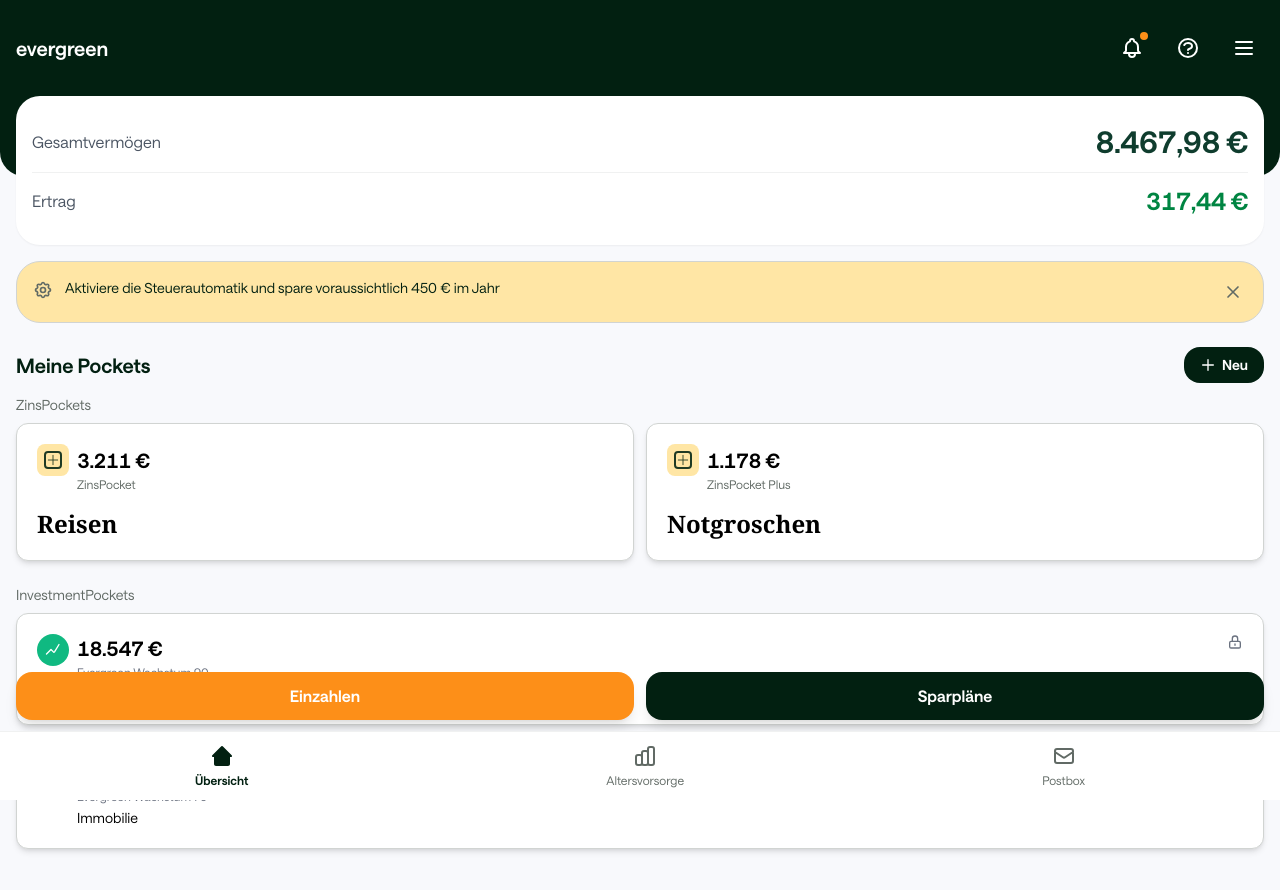
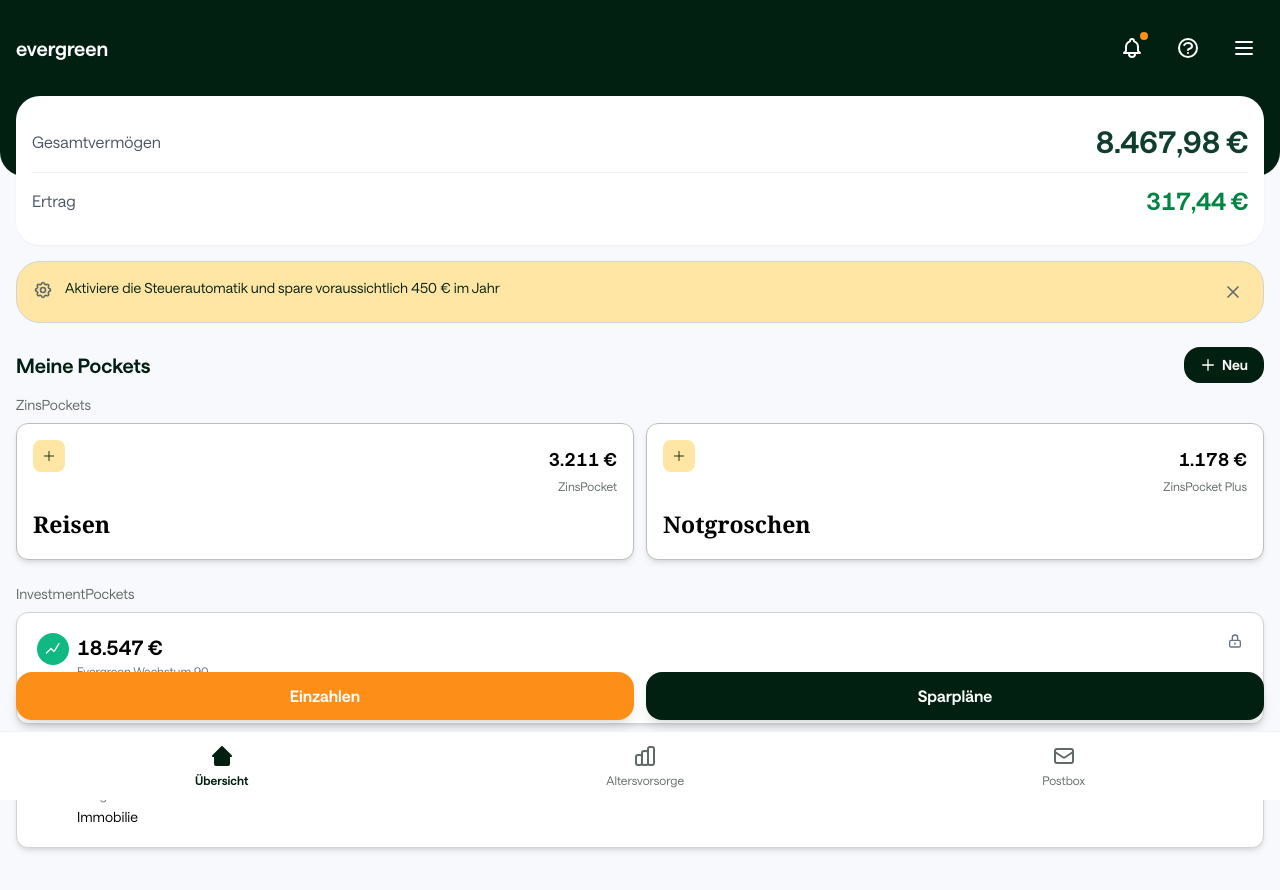
Before and after one commit to ivenkurz/kindersparplan, a Next.js app: page /Dashboard in a window 1280 px wide. Shown: the top 890 px of the page. Built offline with nearby package versions, Linux system fonts and the light colour scheme.

Commit message:
PocketCard & Tailwind: Typografie, Farben, Schriftgrößen

```diff
--- a/components/PocketCard.tsx
+++ b/components/PocketCard.tsx
@@ -28,22 +28,22 @@
 }: PocketCardProps) {
   if (variant === "zins") {
     return (
-      <div className="rounded-xl border border-ds-neutral-20 bg-ds-neutral-0 p-5 shadow-md hover:shadow-lg transition-shadow font-saans">
-        {/* Top section: Icon links, Betrag + ZinsPocket rechts, horizontal */}
-        <div className="flex items-start gap-2">
-          {/* ZinsPocket-Icon: 32x32, #FFE6A5, radius 8px, padding 7px */}
+      <div className="box-border flex flex-col justify-between items-start p-4 gap-[10.5px] min-h-[120px] rounded-xl border border-zins-pocket-border bg-ds-neutral-0 shadow-md hover:shadow-lg transition-shadow font-saans">
+        {/* Top section: Icon + Betrag/Label, gap 7px */}
+        <div className="flex flex-row items-start gap-[7px] w-full">
+          {/* Icon: 32x32, #FFE6A5, radius 8px, padding 7px */}
           <div className="w-8 h-8 rounded-lg bg-zins-pocket-icon flex flex-row items-center justify-center p-[7px] shrink-0">
-            <div className="w-full h-full rounded border-2 border-pocket-dark flex items-center justify-center">
-              <Icon name="plus" size="sm" className="text-pocket-dark w-2.5 h-2.5" strokeWidth={1.5} />
+            <div className="w-[18px] h-[18px] flex items-center justify-center p-0.5">
+              <Icon name="plus" size="sm" className="text-ds-neutral-100 w-[14px] h-[14px]" strokeWidth={1.5} />
             </div>
           </div>
-          <div className="flex-1 min-w-0 pt-0.5">
-            <p className="text-lg md:text-xl font-bold text-black leading-tight tracking-tight tabular-nums">{formatCurrency(amount)}</p>
-            <p className="text-xs text-ds-neutral-70 mt-0.5 font-normal">{sublabel}</p>
+          <div className="flex-1 min-w-0 flex flex-col items-end text-right">
+            <p className="text-[18px] font-semibold text-black leading-[38px] tabular-nums">{formatCurrency(amount)}</p>
+            <p className="text-xs font-normal text-ds-neutral-70 leading-4">{sublabel}</p>
           </div>
         </div>
-        {/* Bottom section: Reisen – serif, reduzierter Abstand */}
-        <p className="text-xl md:text-2xl font-bold text-black font-serif mt-4">{title}</p>
+        {/* Bottom section: Reisen – 23px, bold */}
+        <p className="text-[23px] font-bold text-black leading-[38px] font-serif">{title}</p>
       </div>
     );
   }
--- a/tailwind.config.ts
+++ b/tailwind.config.ts
@@ -49,6 +49,7 @@
         "zins-pocket-bg": "#FEE8B6",
         "zins-pocket-cream": "#FDF7E2",
         "zins-pocket-icon": "#FFE6A5",
+        "zins-pocket-border": "#BBBFBD",
         "pocket-green": "#10B981",
         "pocket-accent": "#F97316",
         "pocket-dark": "#1E3A24",
```
